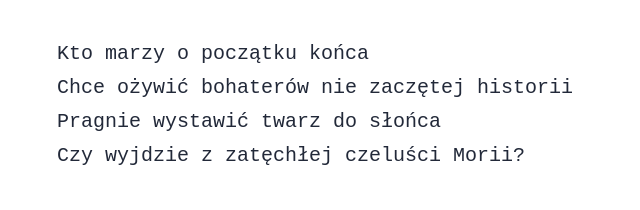
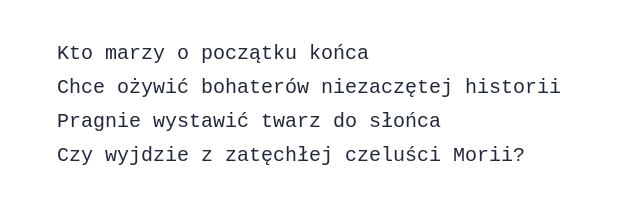
Before and after one commit to MalwinaKapala/MalwinaKapala.github.io, an Astro site: page /wiersze/poczekalnia in a window 1280 px wide. Shown: the part 1288-1498 px from the top of the page, 253-893 px from the left. Built offline with nearby package versions, Linux system fonts and the light colour scheme; Astro itself is replaced by a stand-in of ours.

Commit message:
Update ort poczekalnia.mdx

```diff
--- a/src/content/wiersze/poczekalnia.mdx
+++ b/src/content/wiersze/poczekalnia.mdx
@@ -14,7 +14,7 @@ Kto ujrzeć może zziębniętego gila
 Tylko w stuwiekowym śnie
 
 Kto marzy o początku końca
-Chce ożywić bohaterów nie zaczętej historii
+Chce ożywić bohaterów niezaczętej historii
 Pragnie wystawić twarz do słońca
 Czy wyjdzie z zatęchłej czeluści Morii?
 
```
